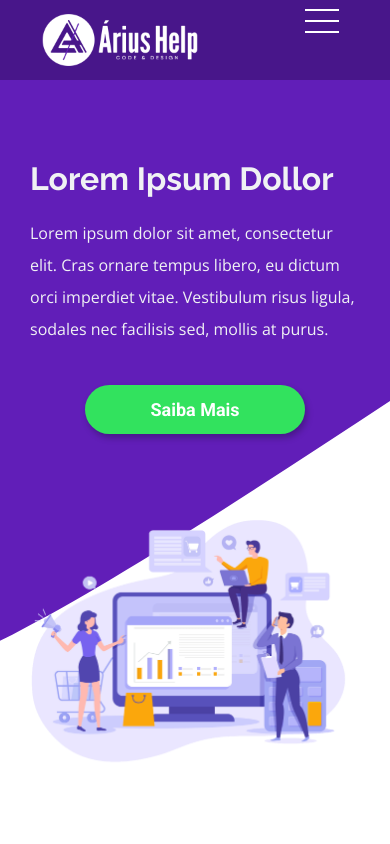
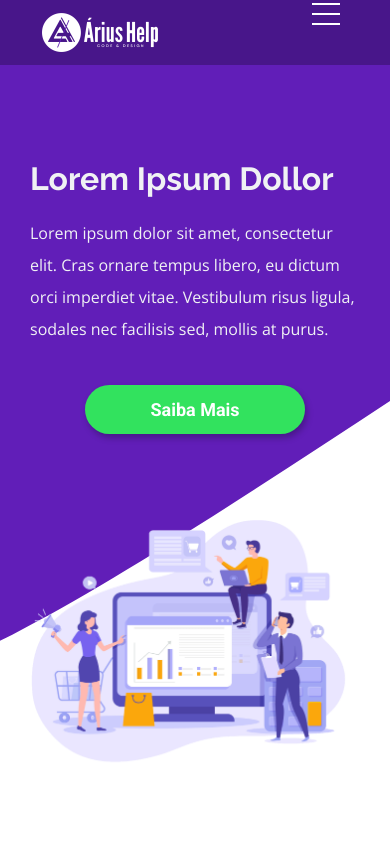
Before and after one commit to arius-help-dev/ariushelp-website, a React (Create React App) app in the folder web/: page / in a window 390 px wide. Shown: the top 844 px of the page. Built offline with nearby package versions, Linux system fonts and the light colour scheme.

Commit message:
Components Navbar & Footer: alterando alguns estilos

```diff
--- a/web/src/components/Footer/styles.css
+++ b/web/src/components/Footer/styles.css
@@ -5,7 +5,7 @@ footer {
   background-color: var(--dark);
   display: flex;
   flex-direction: column;
-  justify-content: center;
+  justify-content: space-between;
   align-items: center;
 }
 
@@ -20,6 +20,7 @@ footer .row {
   flex-direction: row;
   justify-content: center;
   flex-wrap: wrap;
+  margin-top: 80px;
 }
 
 footer .row b {
--- a/web/src/components/Navbar/styles.css
+++ b/web/src/components/Navbar/styles.css
@@ -173,6 +173,11 @@ nav .navbar-toggle-header button {
     min-height: auto; /* is setted to 100vh when burguer button click event */
   }
 
+  nav .nav-logo {
+    width: 120px;
+    cursor: pointer;
+  }
+
   nav .navbar-toggle-header {
     display: flex;
     flex-direction: row;
@@ -187,7 +192,7 @@ nav .navbar-toggle-header button {
     border: none;
     color: #fff;
     height: 40px;
-    width: 56px;
+    width: 48px;
     display: flex;
     flex-direction: row;
     justify-content: center;
@@ -214,7 +219,7 @@ nav .navbar-toggle-header button {
     width: 100%;
     min-height: 2px;
     background-color: #fff;
-    margin-top: 10px;
+    margin-top: 8px;
     transition: 0.5s;
   }
 
```
